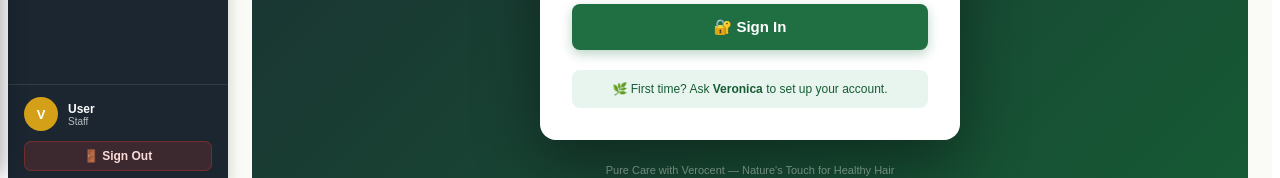
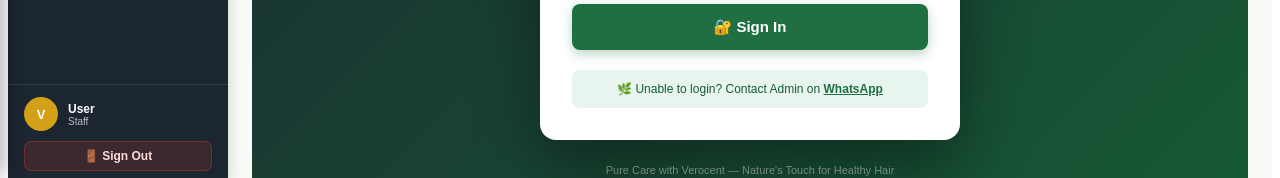
Before and after one commit to Verocent/Verocent, a Next.js app: page / in a window 1280 px wide. Shown: the part 625-803 px from the top of the page. Built offline with nearby package versions, Linux system fonts and the light colour scheme.

Commit message:
Add WhatsApp contact on login page

```diff
--- a/components/LoginPage.js
+++ b/components/LoginPage.js
@@ -191,7 +191,11 @@
           {/* Help */}
           <div style={{marginTop:20,padding:'12px 16px',background:'#E8F5EE',
             borderRadius:8,fontSize:12,color:'#165C35',textAlign:'center'}}>
-            🌿 First time? Ask <strong>Veronica</strong> to set up your account.
+            🌿 Unable to login? Contact Admin on{' '}
+<a href="https://wa.me/2347036670251"
+  style={{color:'#1F6F43',fontWeight:700}}>
+  WhatsApp
+</a>
           </div>
         </div>
 
```
